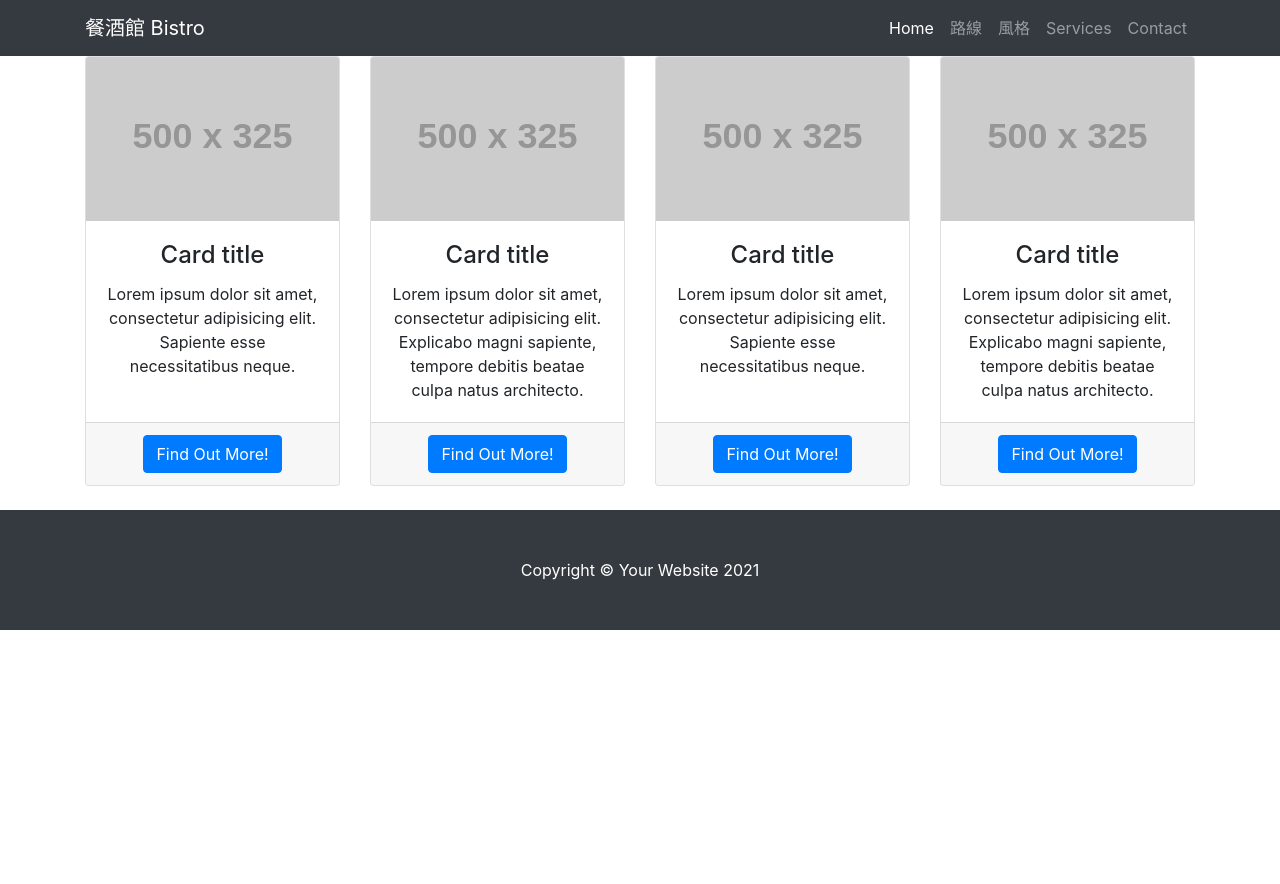
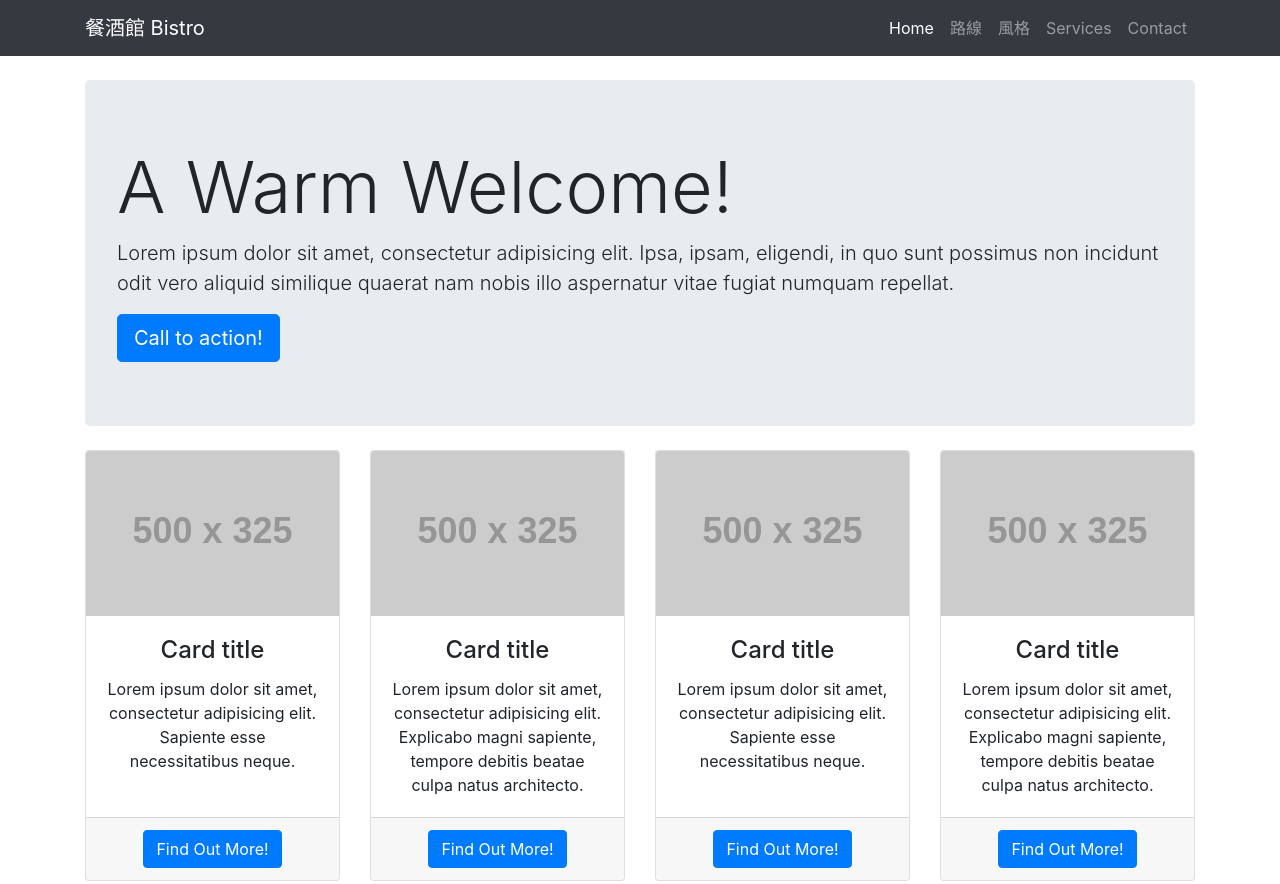
Before and after one commit to freedom3725/chill-style, a plain HTML site: page index.html in a window 1280 px wide. Shown: the top 884 px of the page. Before the commit the page ends 800 px from the top, so only its background shows below. Drawn offline with nearby package versions, Linux system fonts and the light colour scheme; placeholder pictures from the web are drawn by us.

Commit message:
Update index.html

```diff
--- a/index.html
+++ b/index.html
@@ -35,6 +35,12 @@
         </nav>
         <!-- Page Content-->
         <div class="container">
+            <!-- Jumbotron Header-->
+            <header class="jumbotron my-4">
+                <h1 class="display-3">A Warm Welcome!</h1>
+                <p class="lead">Lorem ipsum dolor sit amet, consectetur adipisicing elit. Ipsa, ipsam, eligendi, in quo sunt possimus non incidunt odit vero aliquid similique quaerat nam nobis illo aspernatur vitae fugiat numquam repellat.</p>
+                <a class="btn btn-primary btn-lg" href="#!">Call to action!</a>
+            </header>
             <!-- Page Features-->
             <div class="row text-center">
                 <div class="col-lg-3 col-md-6 mb-4">
```
